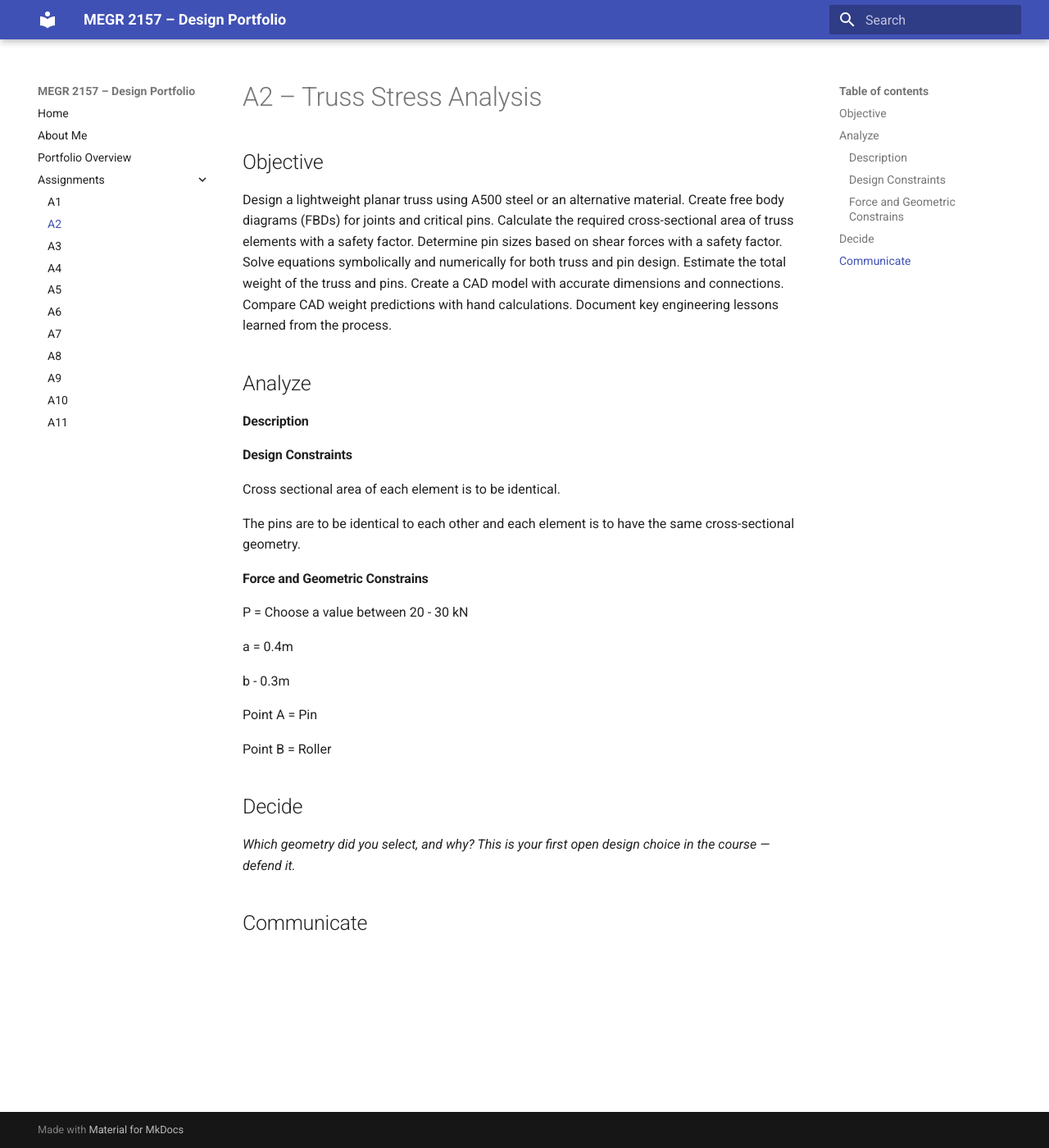
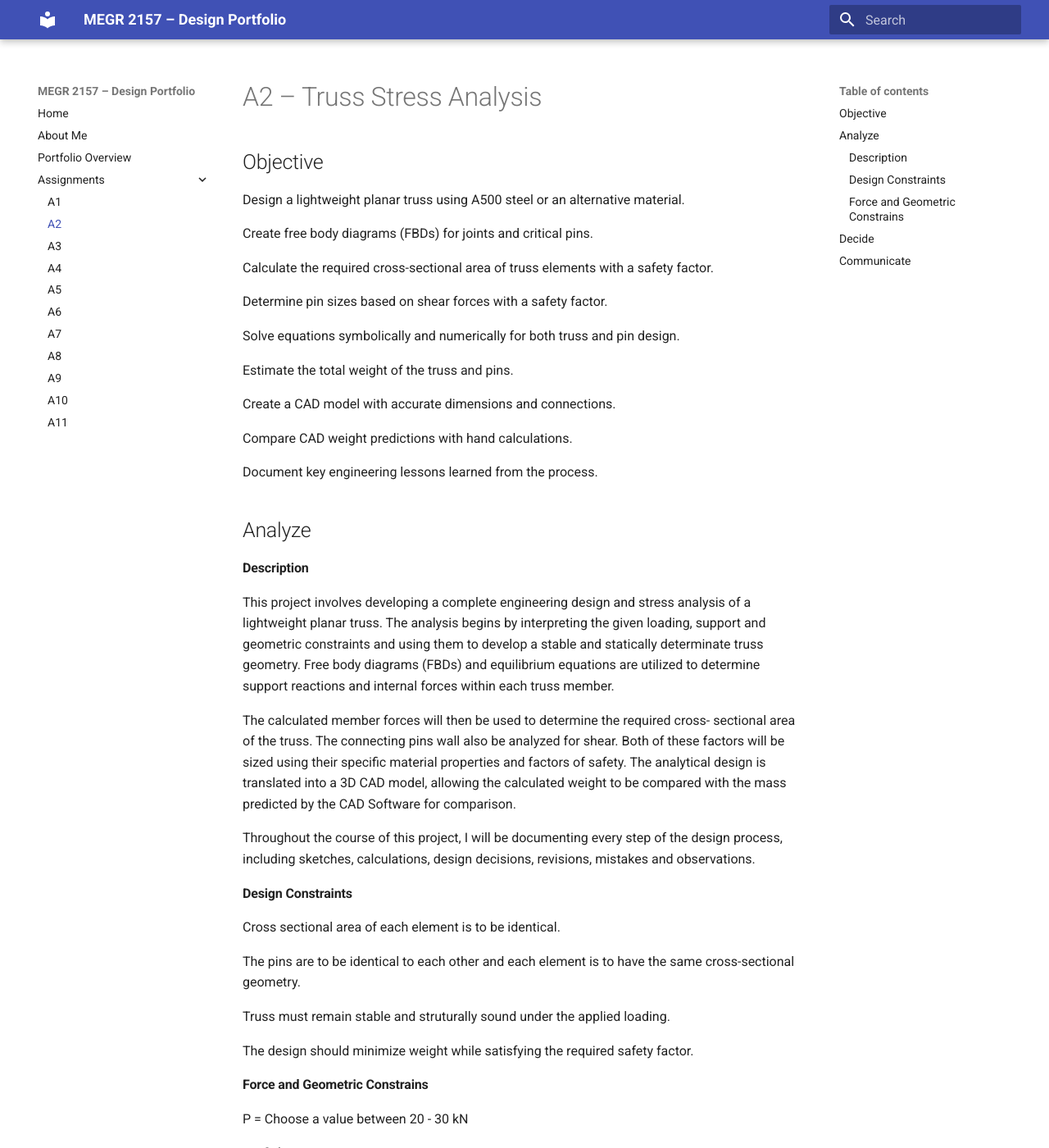
Before and after one commit to akaur-5/design-projects-portfolio, an MkDocs documentation site: the page built from docs/assignments/A02/index.md, in a window 1280 px wide and 1400 px high. Shown: the whole window at 82% size. Built offline with MkDocs 1.6.1 and Material for MkDocs 9.7.7, drawn with Linux system fonts in a browser that asks for light colours.

Commit message:
Update index.md

```diff
--- a/docs/assignments/A02/index.md
+++ b/docs/assignments/A02/index.md
@@ -2,22 +2,39 @@
 
 ## Objective
 Design a lightweight planar truss using A500 steel or an alternative material.
+
 Create free body diagrams (FBDs) for joints and critical pins.
+
 Calculate the required cross-sectional area of truss elements with a safety factor.
+
 Determine pin sizes based on shear forces with a safety factor.
+
 Solve equations symbolically and numerically for both truss and pin design.
+
 Estimate the total weight of the truss and pins.
+
 Create a CAD model with accurate dimensions and connections.
+
 Compare CAD weight predictions with hand calculations.
+
 Document key engineering lessons learned from the process.
 
 ## Analyze
 #### Description
+This project involves developing a complete engineering design and stress analysis of a lightweight planar truss. The analysis begins by interpreting the given loading, support and geometric constraints and using them to develop a stable and statically determinate truss geometry. Free body diagrams (FBDs) and equilibrium equations are utilized to determine support reactions and internal forces within each truss member.
+
+The calculated member forces will then be used to determine the required cross- sectional area of the truss. The connecting pins wall also be analyzed for shear. Both of these factors will be sized using their specific material properties and factors of safety. The analytical design is translated into a 3D CAD model, allowing the calculated weight to be compared with the mass  predicted by the CAD Software for comparison.
+
+Throughout the course of this project, I will be documenting every step of the design process, including sketches, calculations, design decisions, revisions, mistakes and observations.
 
 #### Design Constraints
 Cross sectional area of each element is to be identical.
 
 The pins are to be identical to each other and each element is to have the same cross-sectional geometry.
+
+Truss must remain stable and struturally sound under the applied loading.
+
+The design should minimize weight while satisfying the required safety factor.
 
 #### Force and Geometric Constrains
 
```
